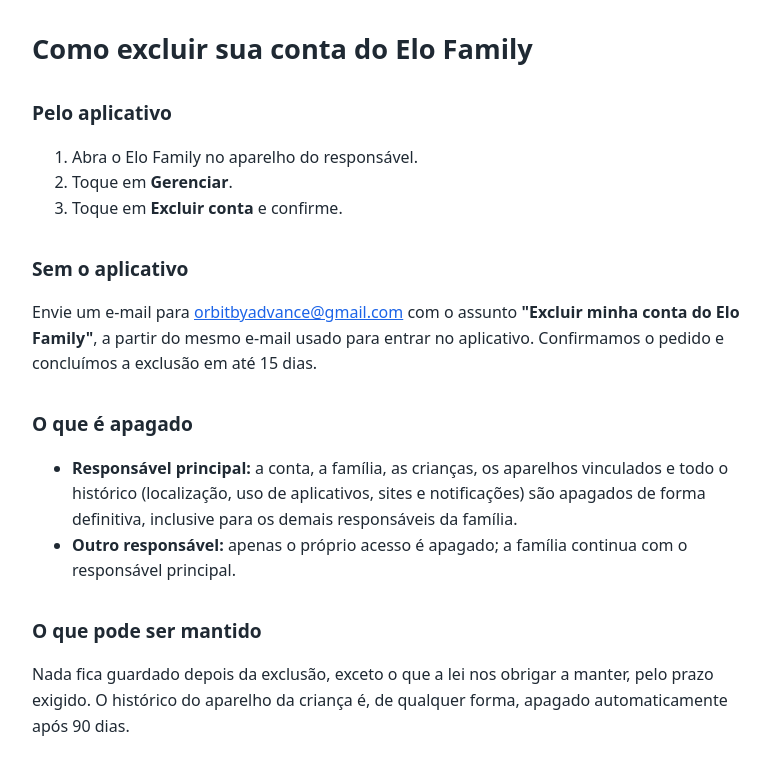
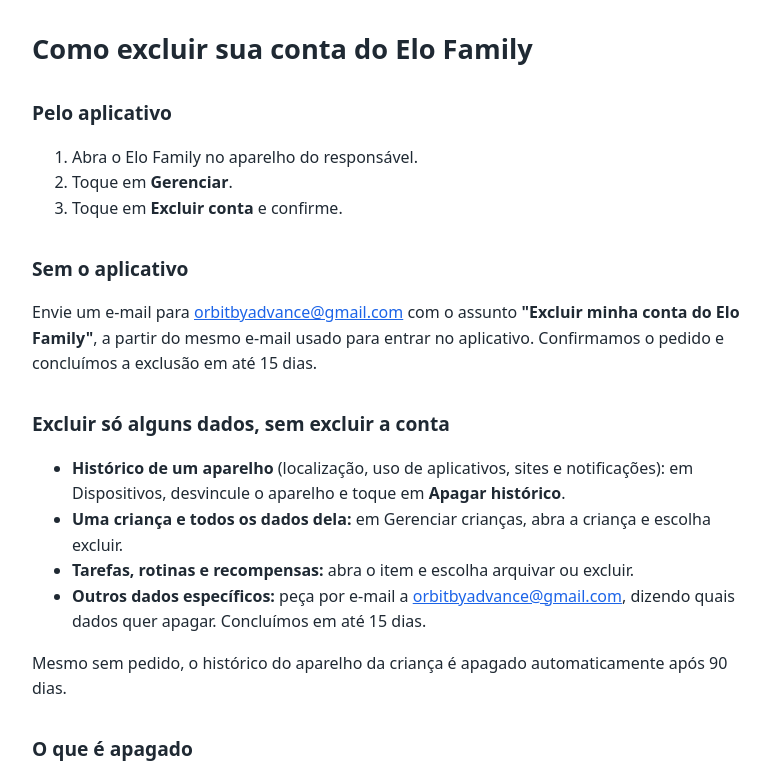
Before and after one commit to henriqueclaudecode-creator/elo-family-legal, a plain HTML site: page excluir-conta.html in a window 1280 px wide. Shown: the top 768 px of the page, without its empty margins (244-1014 px from the left). Drawn offline with Linux system fonts and the light colour scheme.

Commit message:
Exclusao parcial de dados sem excluir a conta

```diff
--- a/excluir-conta.html
+++ b/excluir-conta.html
@@ -20,6 +20,15 @@
 <h2>Sem o aplicativo</h2>
 <p>Envie um e-mail para <a href="mailto:orbitbyadvance@gmail.com?subject=Excluir%20minha%20conta%20do%20Elo%20Family">orbitbyadvance@gmail.com</a> com o assunto <strong>"Excluir minha conta do Elo Family"</strong>, a partir do mesmo e-mail usado para entrar no aplicativo. Confirmamos o pedido e concluímos a exclusão em até 15 dias.</p>
 
+<h2>Excluir só alguns dados, sem excluir a conta</h2>
+<ul>
+<li><strong>Histórico de um aparelho</strong> (localização, uso de aplicativos, sites e notificações): em Dispositivos, desvincule o aparelho e toque em <strong>Apagar histórico</strong>.</li>
+<li><strong>Uma criança e todos os dados dela:</strong> em Gerenciar crianças, abra a criança e escolha excluir.</li>
+<li><strong>Tarefas, rotinas e recompensas:</strong> abra o item e escolha arquivar ou excluir.</li>
+<li><strong>Outros dados específicos:</strong> peça por e-mail a <a href="mailto:orbitbyadvance@gmail.com">orbitbyadvance@gmail.com</a>, dizendo quais dados quer apagar. Concluímos em até 15 dias.</li>
+</ul>
+<p>Mesmo sem pedido, o histórico do aparelho da criança é apagado automaticamente após 90 dias.</p>
+
 <h2>O que é apagado</h2>
 <ul>
 <li><strong>Responsável principal:</strong> a conta, a família, as crianças, os aparelhos vinculados e todo o histórico (localização, uso de aplicativos, sites e notificações) são apagados de forma definitiva, inclusive para os demais responsáveis da família.</li>
```
